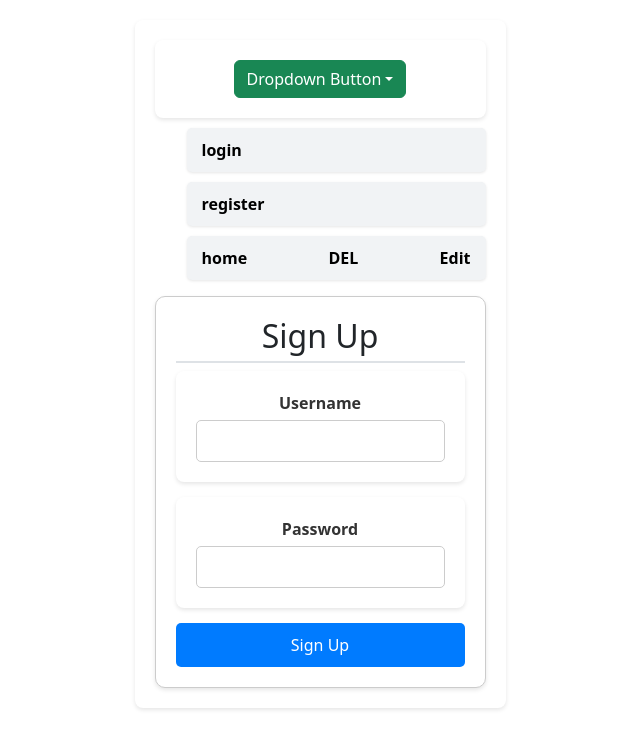
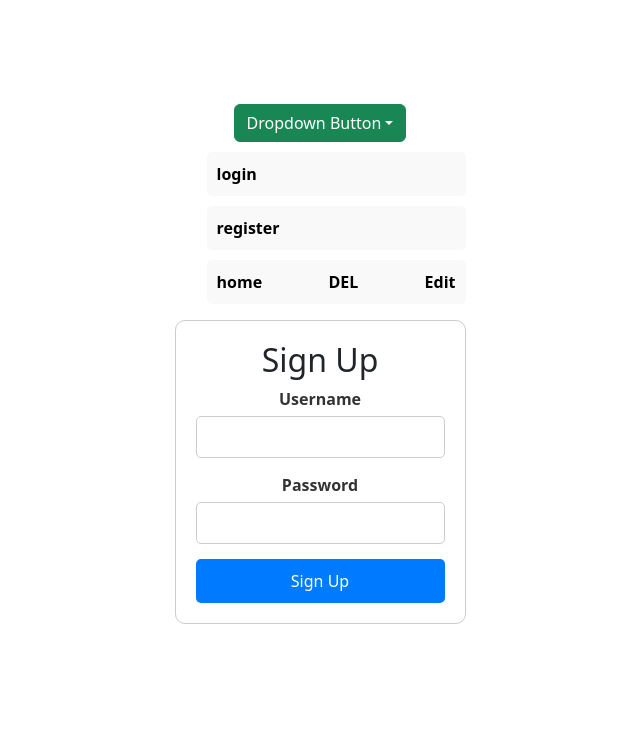
Before and after one commit to topshager/dropnox-django, a React (Vite) app in the folder frontend/: page /register in a window 1280 px wide. Shown: the part 196-944 px from the top of the page, without its empty margins (320-960 px from the left). Built offline with nearby package versions, Linux system fonts and the light colour scheme.

Commit message:
update home.css

```diff
--- a/frontend/src/pages/home/home.css
+++ b/frontend/src/pages/home/home.css
@@ -1,82 +1,171 @@
-
 body {
   font-family: Arial, sans-serif;
-  background-color: #f8f9fa;
+  background-color: #f4f4f4;
   margin: 0;
   padding: 0;
+}
+
+.container {
+  width: 80%;
+  margin: 20px auto;
+  background: #fff;
+  padding: 20px;
+  border-radius: 10px;
+  box-shadow: 0 0 10px rgba(0, 0, 0, 0.1);
+}
+
+h1,
+h2 {
+  text-align: center;
   color: #333;
 }
 
-div {
-  padding: 20px;
-  max-width: 800px;
-  margin: 0 auto;
-  background-color: #ffffff;
-  border-radius: 8px;
-  box-shadow: 0 2px 4px rgba(0, 0, 0, 0.1);
+ul {
+  list-style: none;
+  padding: 0;
 }
 
-
-h1 {
-  font-size: 2.5rem;
-  color: #0056b3;
-  margin-bottom: 20px;
-  text-align: center;
+li {
+  background: #f9f9f9;
+  margin: 10px 0;
+  padding: 10px;
+  border-radius: 5px;
+  display: flex;
+  align-items: center;
+  justify-content: space-between;
 }
 
-
-h2 {
-  font-size: 1.5rem;
-  margin-top: 30px;
-  margin-bottom: 15px;
-  color: #007bff;
-  border-bottom: 2px solid #dee2e6;
-  padding-bottom: 5px;
+.file-list ul {
+  padding: 0;
 }
 
-ul {
-  list-style-type: none;
-  padding: 20px;
-  border-color: #333;
-  margin: 0;
-
+.file-list li {
+  display: flex;
+  align-items: center;
+  justify-content: space-between;
 }
 
-ul li {
-  background-color: #f1f3f5;
-  margin-bottom: 10px;
-  padding: 10px 15px;
-  border-radius: 5px;
-  box-shadow: 0 1px 3px rgba(0, 0, 0, 0.1);
-  transition: transform 0.2s ease, box-shadow 0.2s ease;
-
+.file-Menu {
+  display: flex;
+  align-items: center;
+  gap: 10px;
 }
 
-
-ul li:hover {
-  transform: scale(1.02);
-  box-shadow: 0 4px 6px rgba(0, 0, 0, 0.15);
+.File {
+  display: flex;
+  flex-direction: column;
 }
 
-
-p {
-  text-align: center;
-  font-size: 1.2rem;
-}
-
-p.loading {
-  color: #ffc107;
+.File p {
+  margin: 0;
   font-weight: bold;
 }
 
-p.error {
-  color: #dc3545;
+.File a {
+  text-decoration: none;
+  color: #007bff;
+  font-size: 14px;
+}
+
+.File a:hover {
+  text-decoration: underline;
+}
+
+.loading,
+.error {
+  text-align: center;
+  font-size: 16px;
   font-weight: bold;
+  margin-top: 20px;
 }
-.popOut{
-  border: #ffc107 1px solid;
+
+.drop-area {
+  width: 100%;
+  height: 50px;
+  background: #e0e0e0;
+  border: 2px dashed #aaa;
+  text-align: center;
+  line-height: 50px;
+  color: #555;
+  font-weight: bold;
+  border-radius: 5px;
 }
-.file-Menu{
-  padding-bottom: 5px;
-  color: red;
+
+.drop-area:hover {
+  background: #d4d4d4;
 }
+
+.menu-container {
+  position: relative;
+}
+
+.menu-icon {
+  background: none;
+  border: none;
+  cursor: pointer;
+  width: 30px;
+  height: 30px;
+  background: url("menu-icon.svg") no-repeat center;
+  background-size: contain;
+}
+
+.dropdown-menu {
+  position: absolute;
+  top: 30px;
+  right: 0;
+  background: white;
+  border: 1px solid #ddd;
+  box-shadow: 0 2px 5px rgba(0, 0, 0, 0.1);
+  border-radius: 5px;
+  padding: 10px;
+  display: flex;
+  flex-direction: column;
+  min-width: 100px;
+}
+
+.dropdown-menu a,
+.dropdown-menu button {
+  background: none;
+  border: none;
+  text-align: left;
+  padding: 5px 10px;
+  cursor: pointer;
+  font-size: 14px;
+  color: #333;
+  width: 100%;
+}
+
+.dropdown-menu a:hover,
+.dropdown-menu button:hover {
+  background: #f4f4f4;
+}
+
+.popup-content {
+  padding: 20px;
+  background: #fff;
+  border-radius: 5px;
+  width: 300px;
+  box-shadow: 0 2px 5px rgba(0, 0, 0, 0.1);
+}
+
+.popup-content input {
+  width: 100%;
+  padding: 10px;
+  border: 1px solid #ccc;
+  border-radius: 5px;
+  margin-bottom: 10px;
+}
+
+.popup-content button {
+  width: 100%;
+  padding: 10px;
+  background: #007bff;
+  color: #fff;
+  border: none;
+  border-radius: 5px;
+  cursor: pointer;
+}
+
+.popup-content button:hover {
+  background: #0056b3;
+}
```
